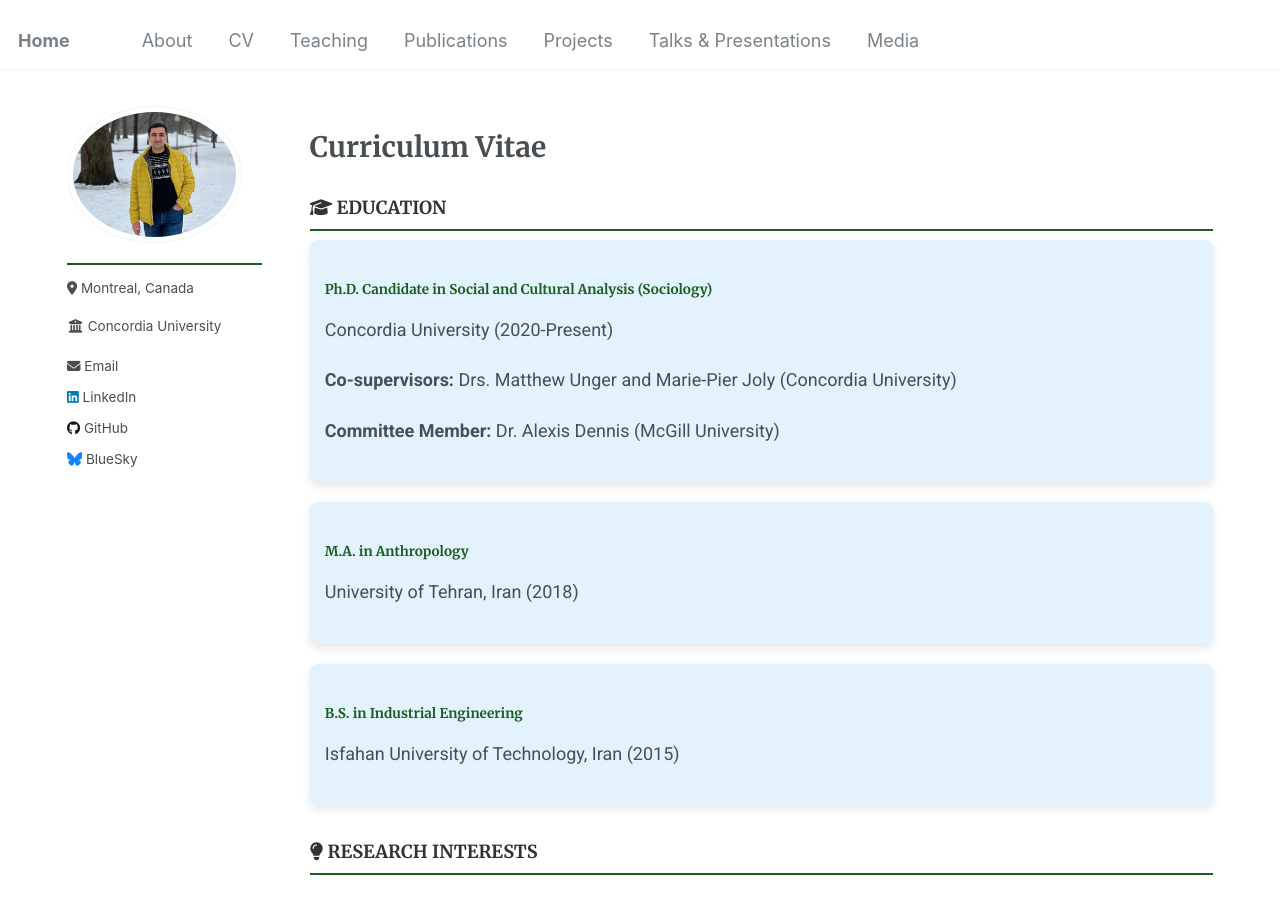
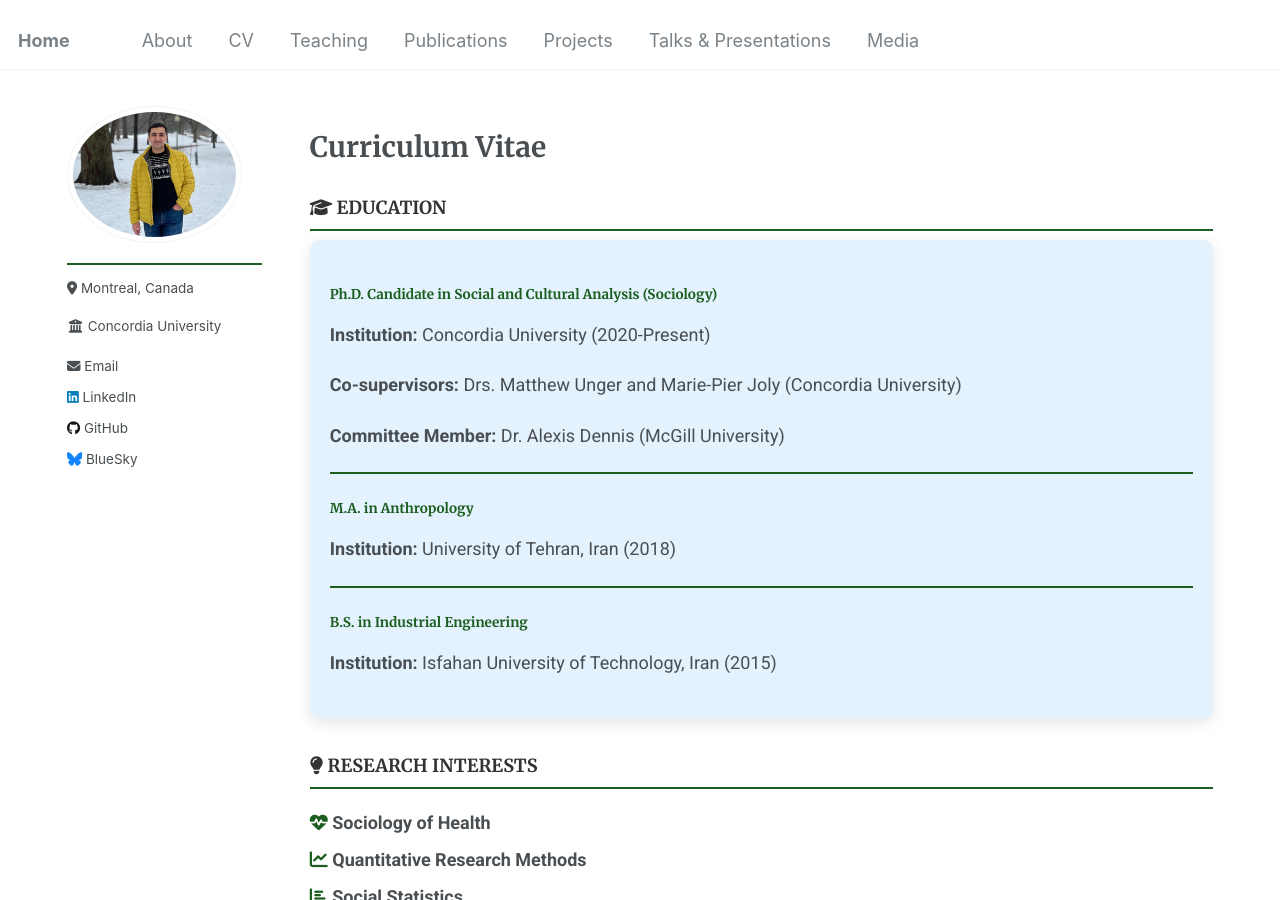
Before and after one commit to Mohsnmonji/mohsnmonji.github.io, a Jekyll site: the page built from _pages/Curriculum Vitae.md, in a window 1280 px wide and 900 px high. Built offline with Jekyll 4.4.1, drawn with Linux system fonts in a browser that asks for light colours.

Commit message:
Update Curriculum Vitae.md

```diff
--- a/_pages/Curriculum Vitae.md
+++ b/_pages/Curriculum Vitae.md
@@ -23,25 +23,21 @@ redirect_from:
 
 ### <i class="fas fa-graduation-cap"></i> EDUCATION
 
-<div style="display: flex; flex-direction: column; gap: 20px; margin-bottom: 30px;">
+<div style="border-radius: 10px; padding: 20px; background-color: #E3F2FD; box-shadow: 0px 4px 15px rgba(0, 0, 0, 0.1);">
+  <h4 style="font-weight: bold; color: #1B5E20;">Ph.D. Candidate in Social and Cultural Analysis (Sociology)</h4>
+  <p><strong>Institution:</strong> Concordia University (2020-Present)</p>
+  <p><strong>Co-supervisors:</strong> Drs. Matthew Unger and Marie-Pier Joly (Concordia University)</p>
+  <p><strong>Committee Member:</strong> Dr. Alexis Dennis (McGill University)</p>
 
-  <div style="border-radius: 8px; padding: 15px; background-color: #E3F2FD; box-shadow: 0px 4px 10px rgba(0, 0, 0, 0.1);">
-    <h4 style="font-weight: bold; color: #1B5E20;">Ph.D. Candidate in Social and Cultural Analysis (Sociology)</h4>
-    <p>Concordia University (2020-Present)</p>
-    <p><strong>Co-supervisors:</strong> Drs. Matthew Unger and Marie-Pier Joly (Concordia University)</p>
-    <p><strong>Committee Member:</strong> Dr. Alexis Dennis (McGill University)</p>
-  </div>
+  <hr style="border: 1px solid #1B5E20; margin: 20px 0;">
 
-  <div style="border-radius: 8px; padding: 15px; background-color: #E3F2FD; box-shadow: 0px 4px 10px rgba(0, 0, 0, 0.1);">
-    <h4 style="font-weight: bold; color: #1B5E20;">M.A. in Anthropology</h4>
-    <p>University of Tehran, Iran (2018)</p>
-  </div>
+  <h4 style="font-weight: bold; color: #1B5E20;">M.A. in Anthropology</h4>
+  <p><strong>Institution:</strong> University of Tehran, Iran (2018)</p>
 
-  <div style="border-radius: 8px; padding: 15px; background-color: #E3F2FD; box-shadow: 0px 4px 10px rgba(0, 0, 0, 0.1);">
-    <h4 style="font-weight: bold; color: #1B5E20;">B.S. in Industrial Engineering</h4>
-    <p>Isfahan University of Technology, Iran (2015)</p>
-  </div>
+  <hr style="border: 1px solid #1B5E20; margin: 20px 0;">
 
+  <h4 style="font-weight: bold; color: #1B5E20;">B.S. in Industrial Engineering</h4>
+  <p><strong>Institution:</strong> Isfahan University of Technology, Iran (2015)</p>
 </div>
 
 ### <i class="fas fa-lightbulb"></i> RESEARCH INTERESTS
```
